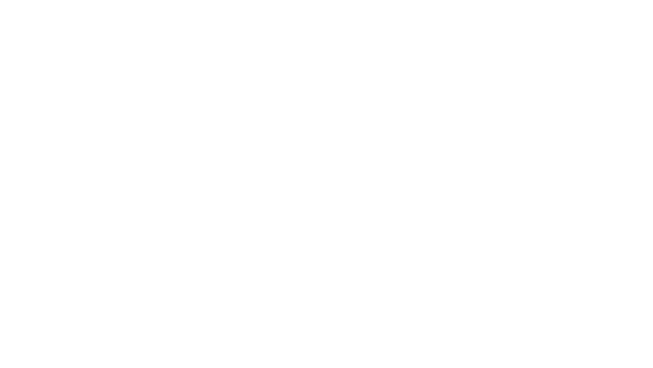
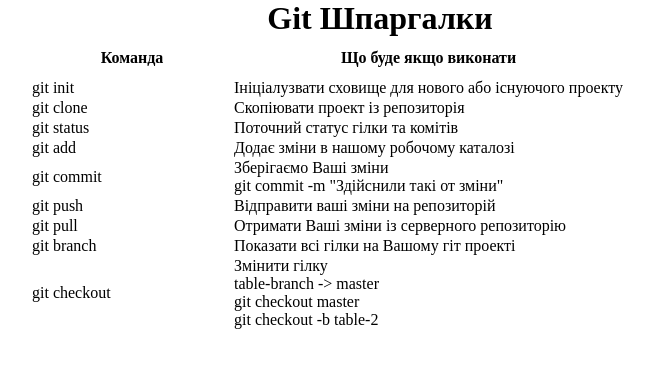
Before and after one commit to bonapart-black/git-test, a plain HTML site: page index.html in a window 1280 px wide. Shown: the whole page, without its empty margins (260-913 px from the left). Drawn offline with Linux system fonts and the light colour scheme.

Commit message:
added table to index

```diff
--- a/index.html
+++ b/index.html
@@ -4,8 +4,93 @@
     <meta charset="UTF-8">
     <meta name="viewport" content="width=device-width, initial-scale=1.0">
     <title>Document</title>
+    <style>
+        * {
+            margin: 0;
+            padding: 0;
+        }
+        h1 {
+            text-align: center;
+        }
+        table thead tr th {
+            padding: 10px 0;
+        }
+    </style>
 </head>
 <body>
+    <h1>Git Шпаргалки</h1>
+    <div style="margin: 0 auto; width: 700px;">
+        <table>
+            <thead>
+                <tr>
+                    <th width="200">Команда</th>
+                    <th>Що буде якщо виконати</th>
+                </tr>
+            </thead>
+            <tbody>
+                <tr>
+                    <td>git init</td>
+                    <td>
+                        <p>
+                            Ініціалузвати сховище для нового або існуючого проекту
+                        </p>
+                    </td>
+                </tr>
+                <tr>
+                    <td>git clone</td>
+                    <td>
+                        <p>
+                        Скопіювати проект із репозиторія
+                        </p>
+                    </td>
+                </tr>
+                <tr>
+                    <td>git status</td>
+                    <td>
+                        <p>Поточний статус гілки та комітів</p>
+                    </td>
+                </tr>
+                <tr>
+                    <td>git add</td>
+                    <td>Додає зміни в нашому робочому каталозі</td>
+                </tr>
+                <tr>
+                    <td>git commit</td>
+                    <td>
+                        <p>Зберігаємо Ваші зміни</p>
+                        <p>git commit -m "Здійснили такі от зміни"</p>
+                    </td>
+                </tr>
+                <tr>
+                    <td>git push</td>
+                    <td>
+                        <p>Відправити ваші зміни на репозиторій</p>
+                    </td>
+                </tr>
+                <tr>
+                    <td>git pull</td>
+                    <td>Отримати Ваші зміни із серверного репозиторію</td>
+                </tr>
+                <tr>
+                    <td>git branch</td>
+                    <td>
+                        <p>
+                            Показати всі гілки на Вашому гіт проекті
+                        </p>
+                    </td>
+                </tr>
+                <tr>
+                    <td>git checkout</td>
+                    <td>
+                        <p>Змінити гілку</p>
+                        <p>table-branch -> master</p>
+                        <p>git checkout master</p>
+                        <p>git checkout -b table-2</p>
+                    </td>
+                </tr>
+            </tbody>
+        </table>
+    </div>
 
 </body>
 </html>
```
